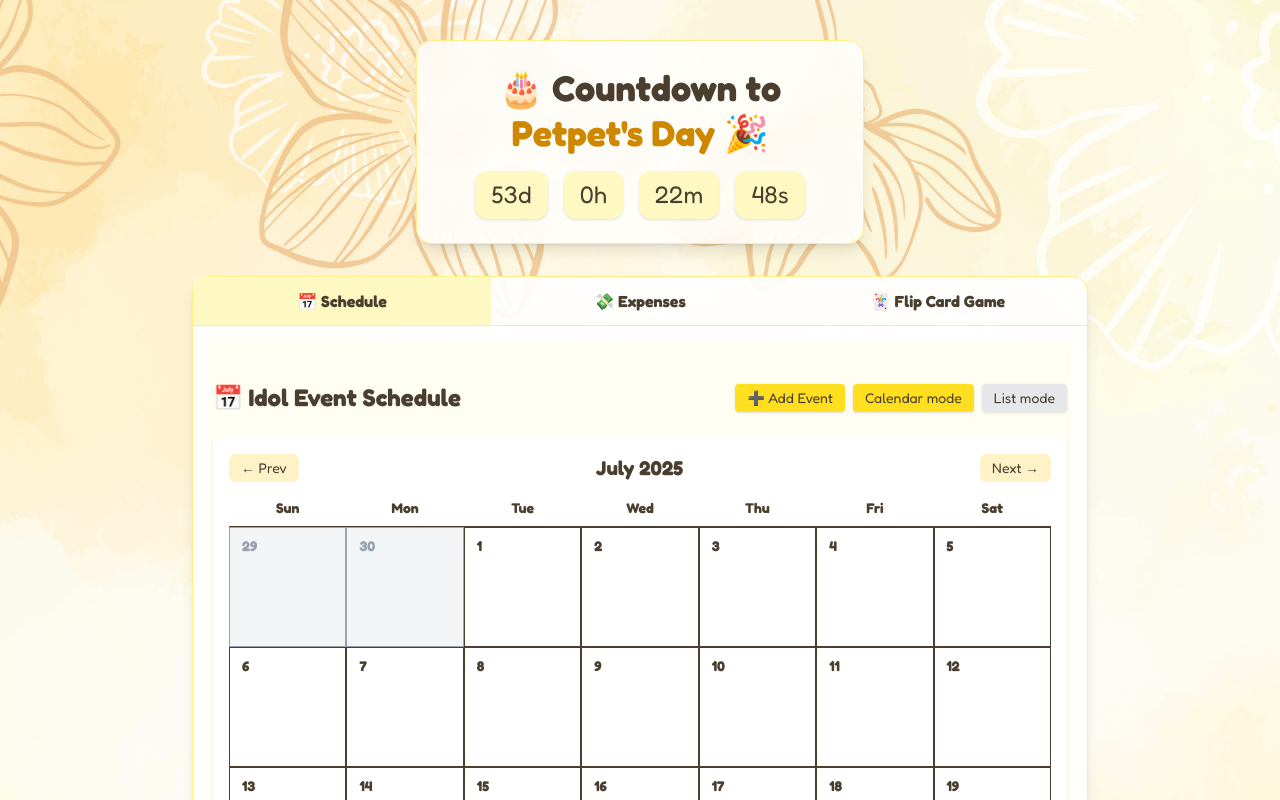
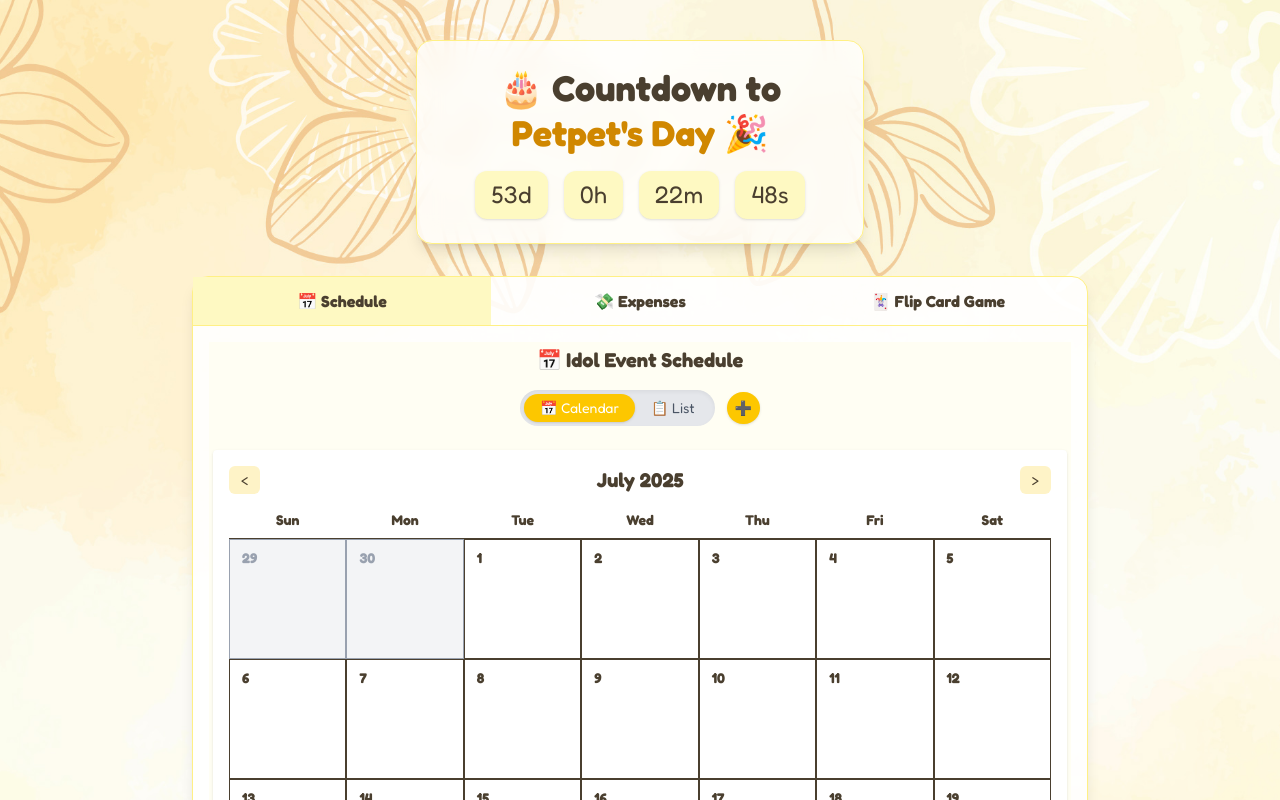
Before and after one commit to sanellman/ipetpetu-next, a Next.js app: page / in a window 1280 px wide. Shown: the top 800 px of the page. Built offline with nearby package versions, Linux system fonts and the light colour scheme.

Commit message:
change calendar ui

```diff
--- a/src/app/components/ScheduleSection.jsx
+++ b/src/app/components/ScheduleSection.jsx
@@ -292,31 +292,38 @@ const getStartTime = (e, kind) => {
   };
 
   return (
-    <section className="bg-[#fffef3] text-[#4a3f2f] py-10 px-1">
+    <section className="bg-[#fffef3] text-[#4a3f2f] py-1 px-1">
       <div className="max-w-6xl mx-auto">
-        <div className="flex flex-wrap justify-between items-center mb-6 gap-3">
-          <h2 className="text-2xl font-bold">📅 Idol Event Schedule</h2>
-          <div className="flex gap-2 items-center">
-            <button
-              onClick={handleAddClick}
-              className="text-sm px-3 py-1 rounded shadow bg-yellow-300"
-            >
-              ➕ Add Event
-            </button>
-            <div className="flex gap-2">
+        <div className="flex flex-col items-center mb-6 gap-4">
+          <h2 className="text-xl font-bold text-center">📅 Idol Event Schedule</h2>
+          <div className="flex gap-3 items-center">
+            <div className="flex bg-gray-200 rounded-full p-1 shadow-inner">
               <button
                 onClick={() => setViewMode("calendar")}
-                className={`text-sm px-3 py-1 rounded shadow ${viewMode === "calendar" ? "bg-yellow-300" : "bg-gray-200"}`}
+                className={`px-4 py-1 rounded-full text-sm font-medium transition-all ${viewMode === "calendar"
+                  ? "bg-yellow-400 text-white shadow"
+                  : "text-gray-600 hover:text-gray-800"
+                  }`}
               >
-                Calendar mode
+                📅 Calendar
               </button>
               <button
                 onClick={() => setViewMode("list")}
-                className={`text-sm px-3 py-1 rounded shadow ${viewMode === "list" ? "bg-yellow-300" : "bg-gray-200"}`}
+                className={`px-4 py-1 rounded-full text-sm font-medium transition-all ${viewMode === "list"
+                  ? "bg-yellow-400 text-white shadow"
+                  : "text-gray-600 hover:text-gray-800"
+                  }`}
               >
-                List mode
+                📋 List
               </button>
             </div>
+            {/* ปุ่ม Add Event */}
+            <button
+              onClick={handleAddClick}
+              className="px-2 py-1.5 rounded-full text-sm font-medium bg-yellow-400 text-white shadow hover:bg-yellow-500 transition-all duration-200"
+            >
+              ➕
+            </button>
           </div>
         </div>
 
@@ -328,14 +335,14 @@ const getStartTime = (e, kind) => {
                   onClick={() => setCurrentMonth(subMonths(currentMonth, 1))}
                   className="px-3 py-1 bg-[#fef3c7] rounded-md hover:bg-[#fde68a] text-sm"
                 >
-                  ← Prev
+                  &lt;
                 </button>
                 <h2 className="text-xl font-bold">{format(currentMonth, "MMMM yyyy")}</h2>
                 <button
                   onClick={() => setCurrentMonth(addMonths(currentMonth, 1))}
                   className="px-3 py-1 bg-[#fef3c7] rounded-md hover:bg-[#fde68a] text-sm"
                 >
-                  Next →
+                  &gt;
                 </button>
               </div>
               <div className="grid grid-cols-7 text-center text-sm font-semibold border-b pb-2">
```
Lines whose indentation alone changed are shown as unchanged.
